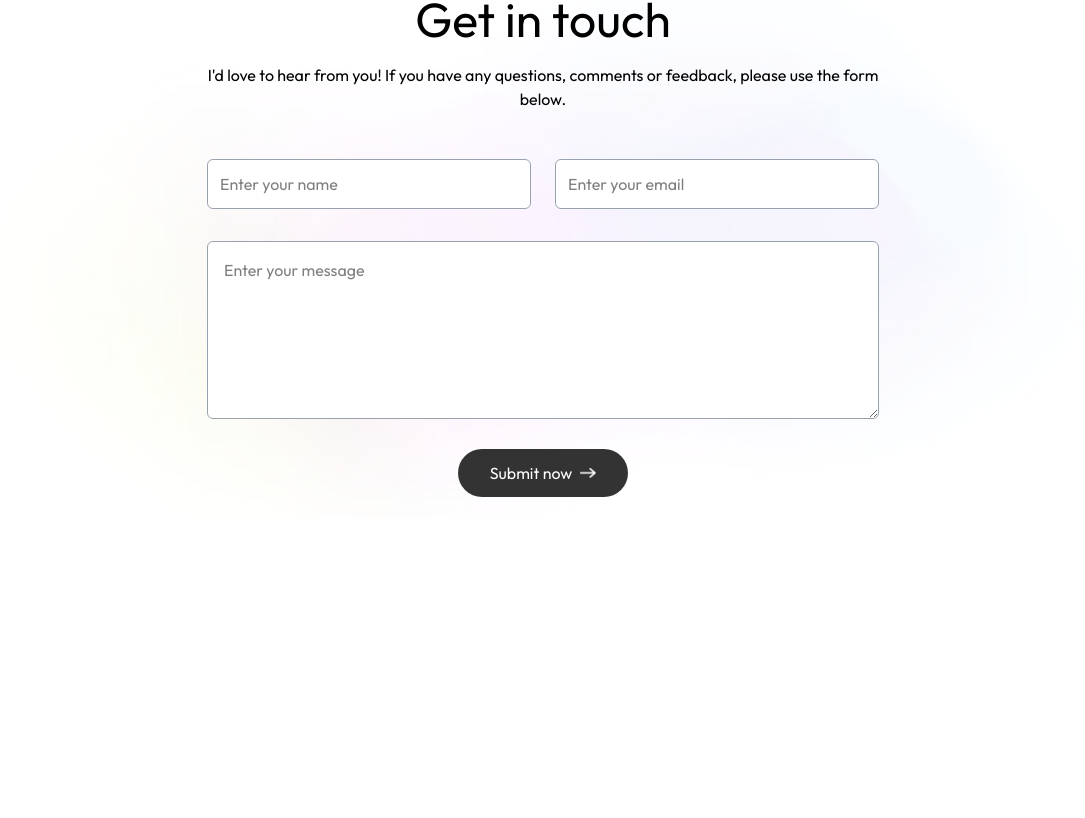
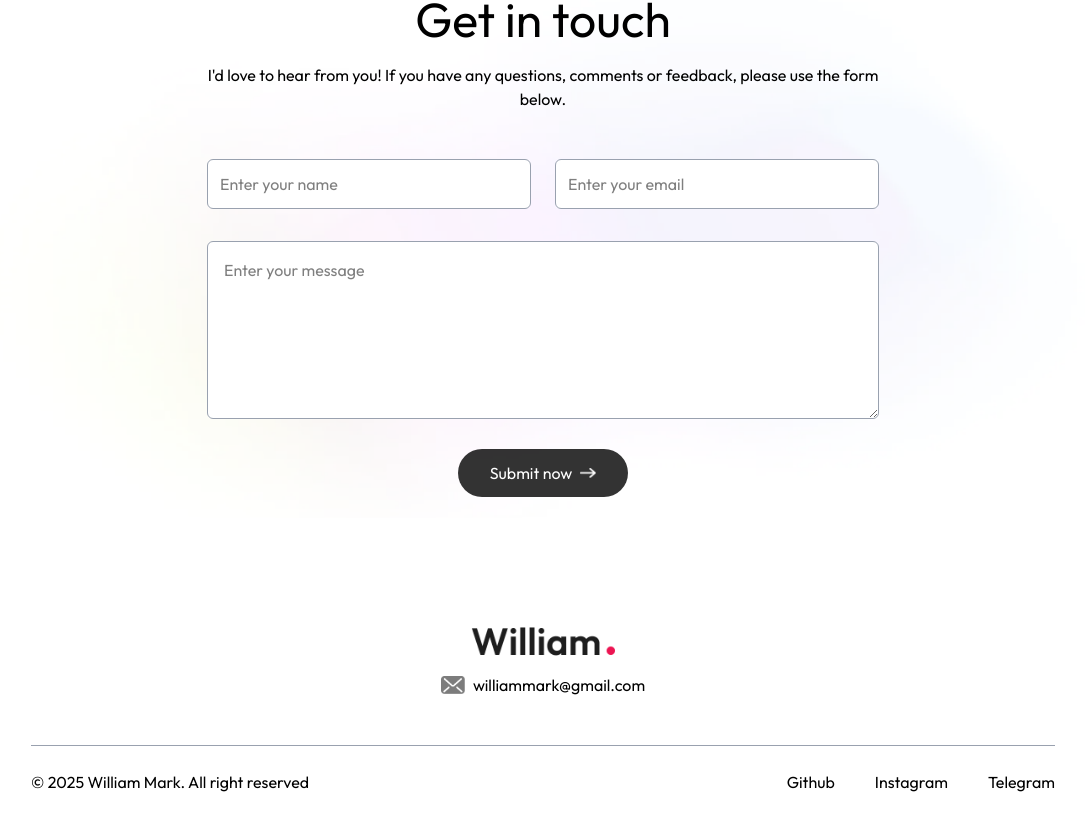
Before and after one commit to bunyodzaripov/Portfolio, a Next.js app: page / in a window 1280 px wide. Shown: the part 2990-3808 px from the top of the page, without its empty margins (97-1182 px from the left). Before the commit the page ends 3527 px from the top, so only its background shows below. Built offline with nearby package versions, Linux system fonts and the light colour scheme; a web font is replaced by a local one.

Commit message:
added footer

```diff
--- /dev/null
+++ b/app/components/footer.tsx
@@ -0,0 +1,34 @@
+import { assets } from "@/assets/assets";
+import Image from "next/image";
+
+const Index = () => {
+   return (
+      <div className="mt-20">
+         <div className="text-center">
+            <Image src={assets.logo} alt="logo" className="w-36 mx-auto mb-2" />
+
+            <div className="w-max flex items-center mx-auto gap-2">
+               <Image src={assets.mail_icon} alt="mail" className="w-6" />
+               williammark@gmail.com
+            </div>
+         </div>
+
+         <div className="text-center sm:flex items-center justify-between border-t border-gray-400 mx-[10%] mt-12 py-6">
+            <p> &copy; 2025 William Mark. All right reserved</p>
+            <ul className="flex items-center gap-10 justify-center mt-4 sm:mt-0">
+               <li>
+                  <a href="#">Github</a>
+               </li>
+               <li>
+                  <a href="#">Instagram</a>
+               </li>
+               <li>
+                  <a href="#">Telegram</a>
+               </li>
+            </ul>
+         </div>
+      </div>
+   );
+};
+
+export default Index;
--- a/app/page.tsx
+++ b/app/page.tsx
@@ -5,6 +5,7 @@
 import Service from "../app/components/service";
 import Work from "../app/components/work";
 import Contact from "@/app/components/contact";
+import Footer from "@/app/components/footer";
 
 export default function Home() {
    return (
@@ -15,6 +16,7 @@
          <Service />
          <Work />
          <Contact />
+         <Footer />
       </>
    );
 }
```
